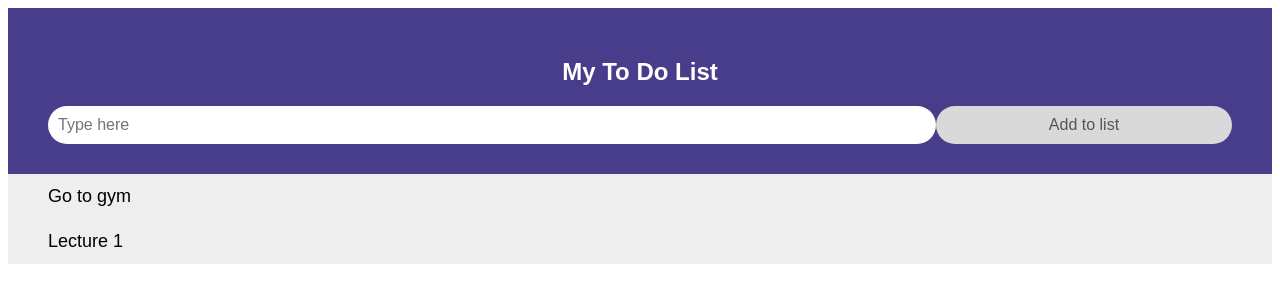
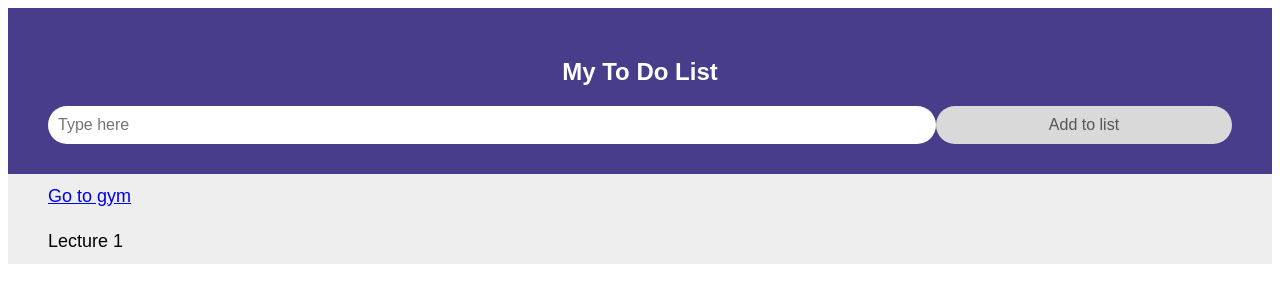
Before and after one commit to Ceejayludick/ToDoApp, a plain HTML site: page index.html in a window 1280 px wide. Drawn offline with Linux system fonts and the light colour scheme.

Commit message:
js
Linking several pages

```diff
--- a/index.html
+++ b/index.html
@@ -18,7 +18,7 @@
 
   <!-- code for an example of list-->
   <ul id="myUL">
-    <li>Go to gym</li>
+    <li><a href="#">Go to gym</a></li>
     <li>Lecture 1</li>
   </ul>
 
```
